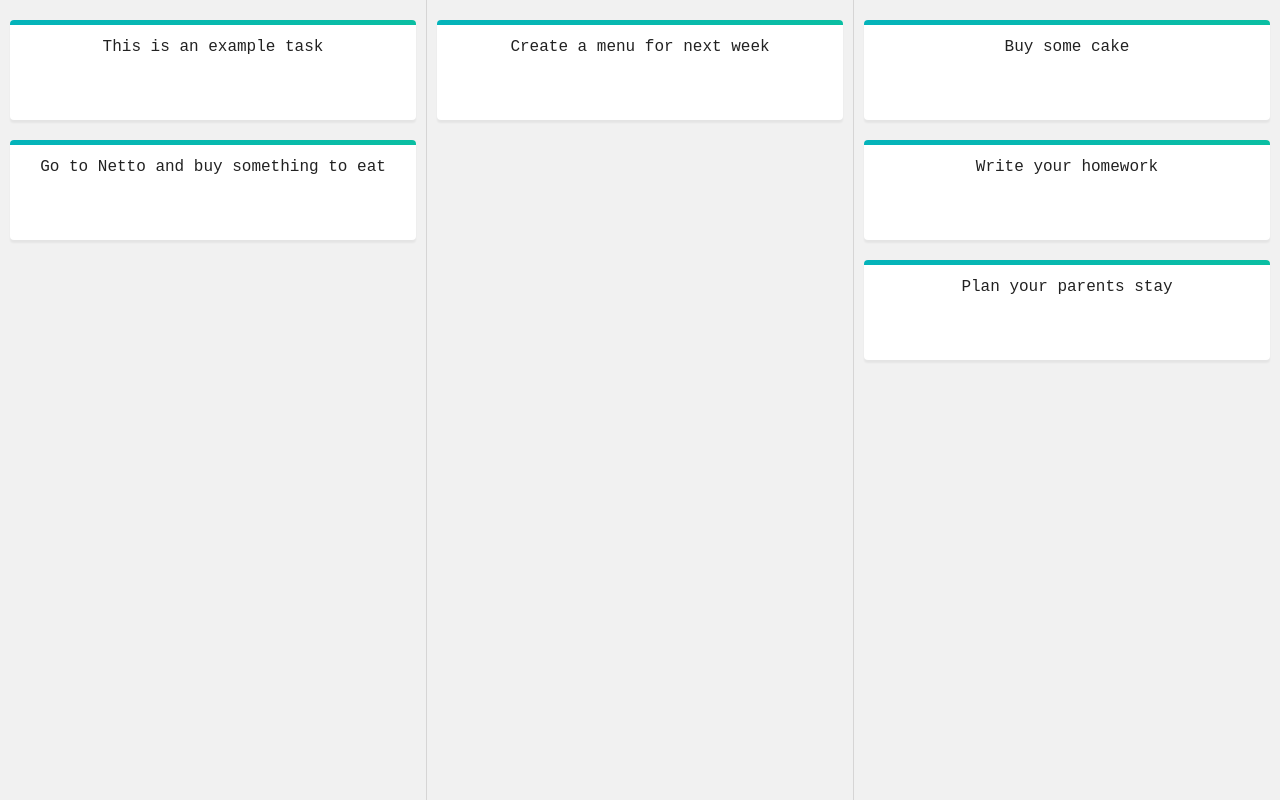
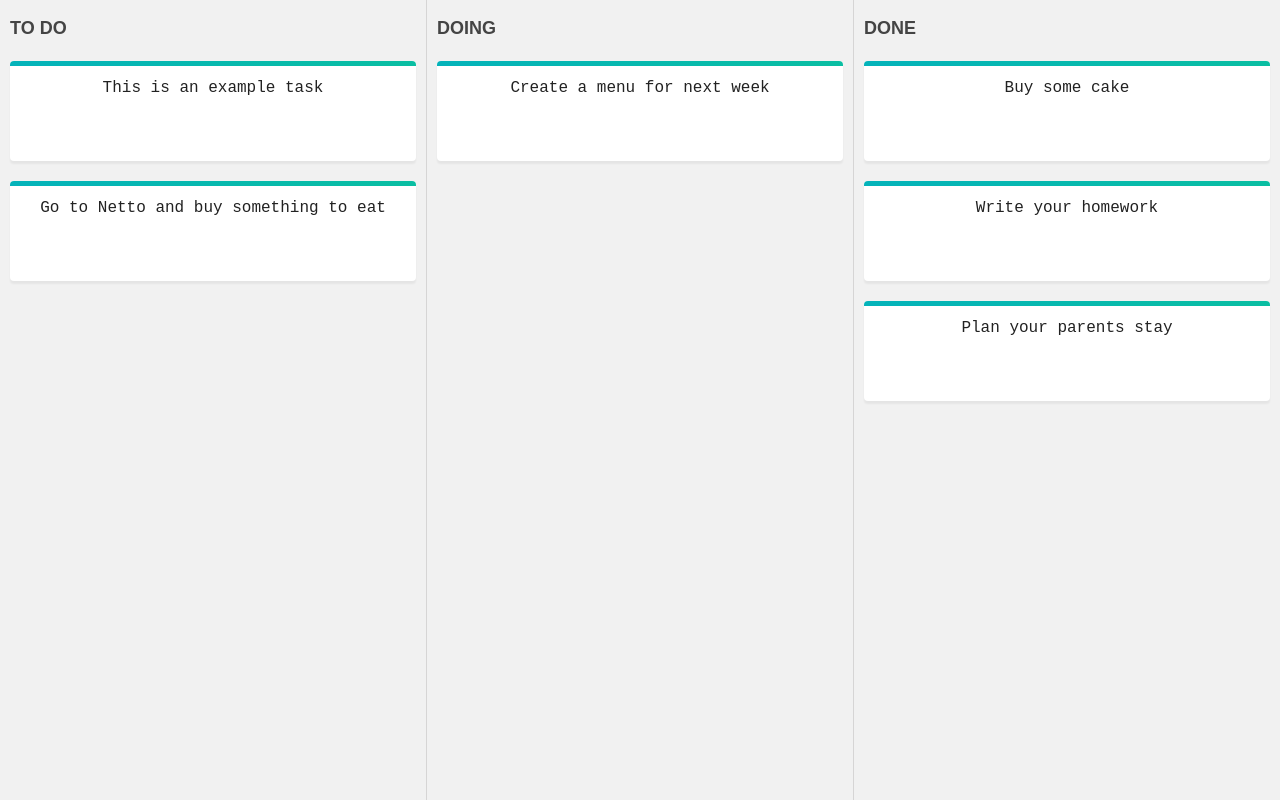
Before and after one commit to moubi/flow-task, a React (Create React App) app: page / in a window 1280 px wide. Built offline with nearby package versions, Linux system fonts and the light colour scheme; the HTML template or start-up script is replaced by a standard one.

Commit message:
Display column names

```diff
--- a/src/components/Board/Board.js
+++ b/src/components/Board/Board.js
@@ -99,6 +99,7 @@ export default class Board extends Component {
           <Column
             id={column.id}
             key={column.id}
+            name={column.name}
             onDrop={this.handleDrop}
             onDragOver={this.handleDragOver}
           >
--- a/src/components/Column/Column.js
+++ b/src/components/Column/Column.js
@@ -5,16 +5,18 @@ import "./Column.scss";
 
 export default class Column extends Component {
   render() {
-    const { id, children, onDrop, onDragOver } = this.props;
+    const { id, name, children, onDrop, onDragOver } = this.props;
 
     return (
       <div
         id={id}
+        name={name}
         className="Column"
         onDrop={onDrop}
         onClick={onDrop}
         onDragOver={onDragOver}
       >
+        <h2>{name}</h2>
         {children}
       </div>
     );
@@ -23,6 +25,7 @@ export default class Column extends Component {
 
 Column.propTypes = {
   id: PropTypes.string.isRequired,
+  name: PropTypes.string.isRequired,
   onDrop: PropTypes.func.isRequired,
   onDragOver: PropTypes.func.isRequired
 }
--- a/src/components/Column/Column.scss
+++ b/src/components/Column/Column.scss
@@ -1,6 +1,7 @@
 .Column {
     flex-grow: 1;
     flex-basis: 0;
+    padding: 0 10px;
     box-sizing: border-box;
     border-right: 1px solid #d6d5d5;
 
@@ -12,4 +13,11 @@
         flex-shrink: 0;
         flex-basis: 300px;
     }
+
+    h2 {
+        font-size: 18px;
+        line-height: 26px;
+        text-transform: uppercase;
+        color: #444;
+    }
 }
--- a/src/components/Task/Task.scss
+++ b/src/components/Task/Task.scss
@@ -1,7 +1,7 @@
 .Task {
     position: relative;
     min-height: 100px;
-    margin: 20px 10px;
+    margin: 20px 0;
     padding: 15px 10px 10px 10px;
     background-color: #fff;
     box-shadow: 0 3px 2px 0 rgba(0, 0, 0, 0.05);
```
